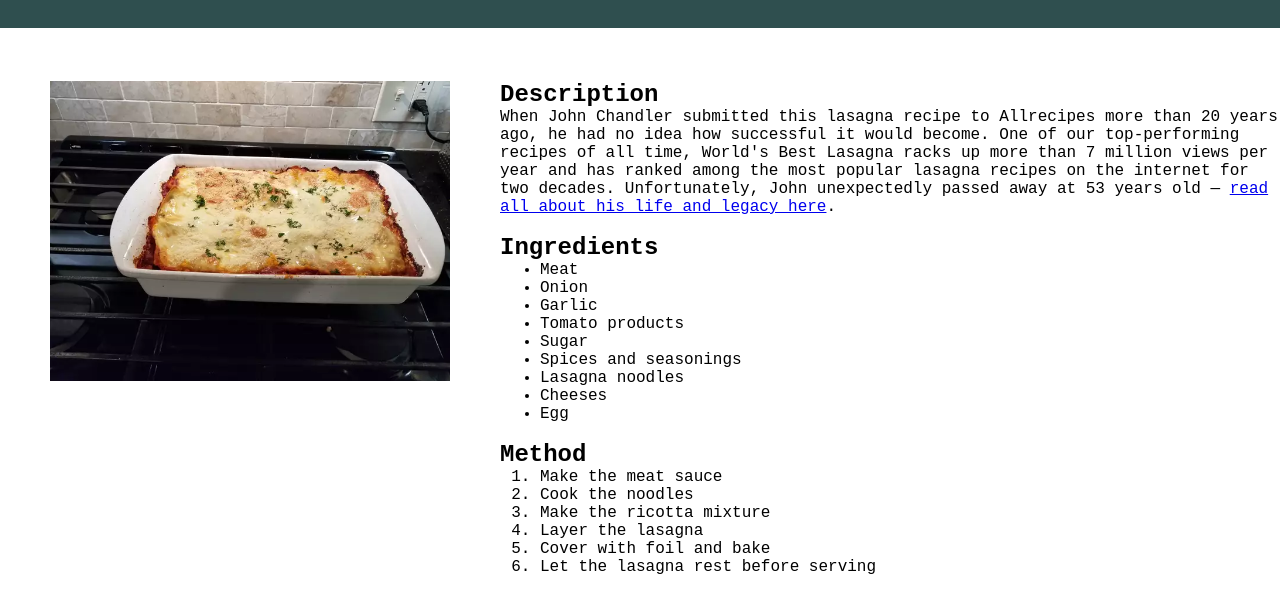
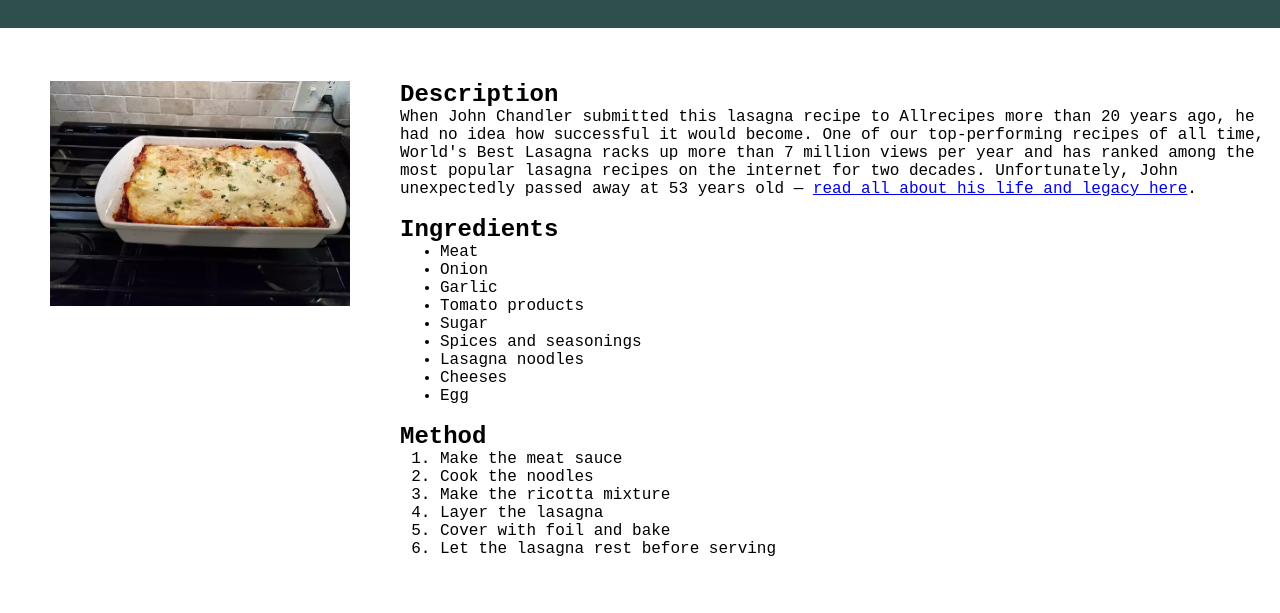
Before and after one commit to DylanRice809/odin-recipes, a plain HTML site: page recipes/lasagna.html in a window 1280 px wide. Shown: the part 89-702 px from the top of the page. Drawn offline with Linux system fonts and the light colour scheme.

Commit message:
Change formatting to use flexbox
Text and image formatting was previously formatted manually, now done using
flexbox.

There is also a minor bug with the lasagna.jpg, so I set the size manually
for now.

```diff
--- a/recipes/lasagna.html
+++ b/recipes/lasagna.html
@@ -10,7 +10,8 @@
 <body>
     <h1 class="title">Lasagna</h1>
     <p><a class="home-link" href="../index.html">Go to home</a></p>
-    <img class="image"  src="../images/lasagna.jpg" alt="Image of a cooked lasagna">
+    <div class="flex-body">
+        <img class="image lasagna"  src="../images/lasagna.jpg" alt="Image of a cooked lasagna">
         <div class="recipe-text">
             <h2>Description</h2>
             <p>When John Chandler submitted this lasagna recipe to Allrecipes
@@ -44,5 +45,6 @@
                 <li>Let the lasagna rest before serving</li>
             </ol>
         </div>
+    </div>
 </body>
 </html>
--- a/style.css
+++ b/style.css
@@ -12,8 +12,12 @@ body {
 }
 
 .recipe-text {
-  margin-left: 500px;
-  margin-top: -355px;
+  padding-top: 50px;
+  flex: initial;
+}
+
+.flex-body {
+    display: flex;
 }
 
 .title {
@@ -40,9 +44,14 @@ body {
 }
 
 .image {
-    width: auto;
-    height: 300px;
+    width: 300px;
+    height: auto;
     margin: 50px;
+    flex: none;
+}
+.image.lasagna {
+    width: 300px;
+    height: 225px;
 }
 
 .home-link {
```
Also changed, not shown: recipes/beef-roast.html (+2 -0 lines), recipes/hot-dogs.html (+2 -0 lines). Lines whose indentation alone changed are shown as unchanged.
